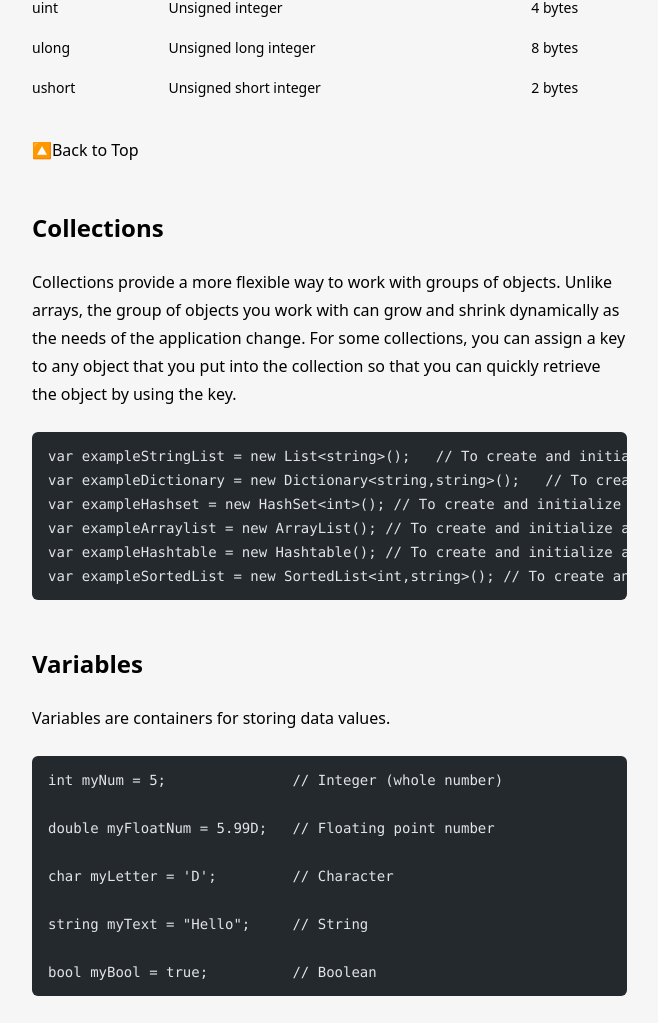
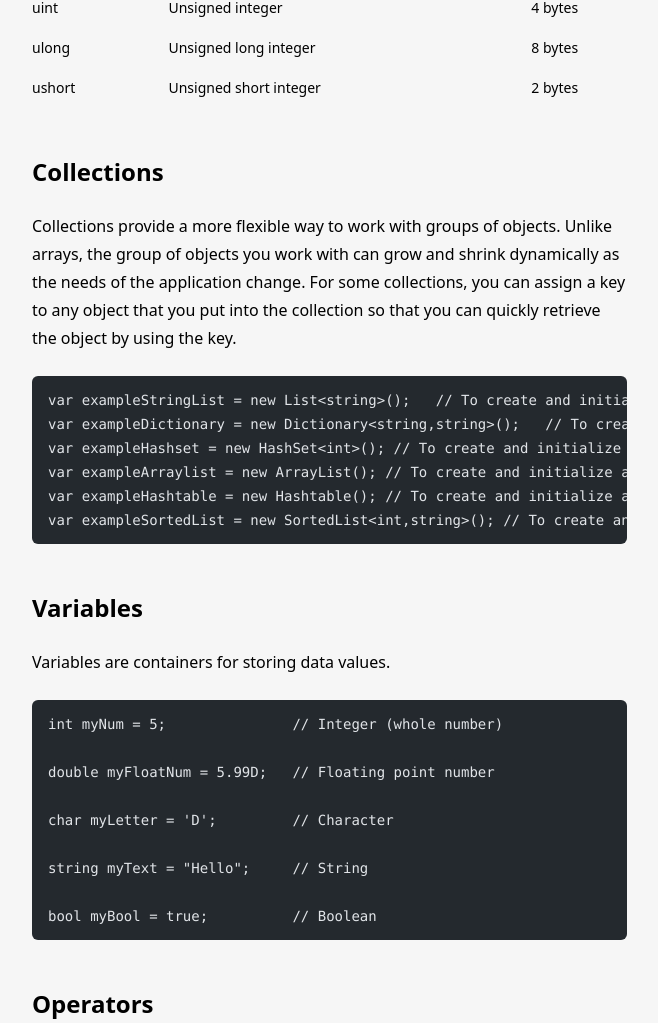
Before and after one commit to aryankashyap7/CheatSheets-for-Developers, an Astro site: page /sheet/csharp in a window 1280 px wide. Shown: the part 994-2017 px from the top of the page, without its empty margins (362-1020 px from the left). Built offline with nearby package versions, Linux system fonts and the light colour scheme; Astro itself is replaced by a stand-in of ours; some packages are replaced by stand-ins of ours; code samples lack their colours.

Commit message:
Update csharp.md

```diff
--- a/src/pages/sheet/csharp.md
+++ b/src/pages/sheet/csharp.md
@@ -24,8 +24,6 @@ C Sharp is a general-purpose, multi-paradigm programming language encompassing s
 | uint      | Unsigned integer                | 4 bytes  |
 | ulong     | Unsigned long integer           | 8 bytes  |
 | ushort    | Unsigned short integer          | 2 bytes  |
-
-**[🔼Back to Top](#data-collections)**
 
 ## Collections
 Collections provide a more flexible way to work with groups of objects. Unlike arrays, the group of objects you work with can grow and shrink dynamically as the needs of the application change. For some collections, you can assign a key to any object that you put into the collection so that you can quickly retrieve the object by using the key.
```
